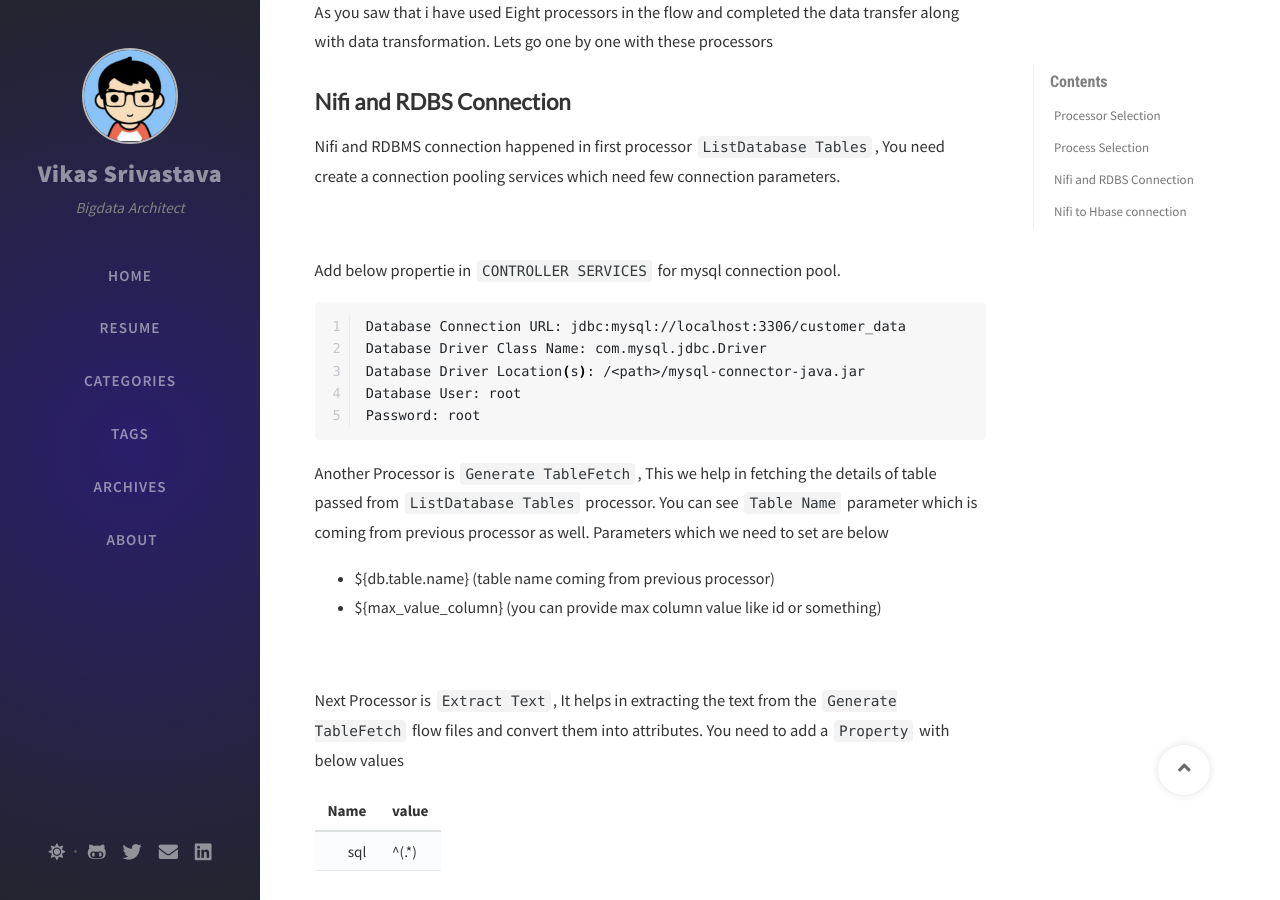
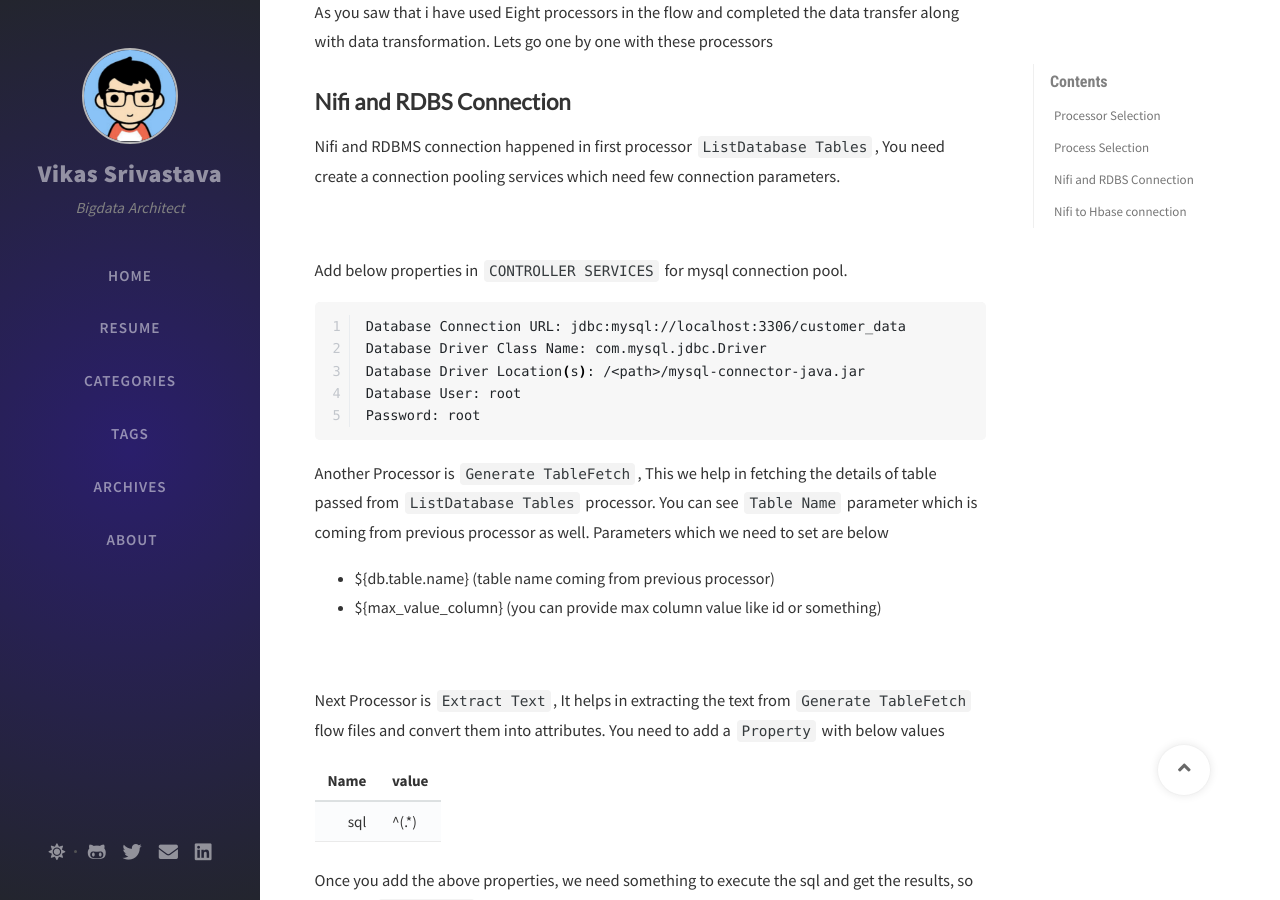
Before and after one commit to vikassri/vikassri.github.io, a Jekyll site: the page built from _posts/2020-07-24-nifi-rdbms-to-hbase.md, in a window 1280 px wide and 900 px high, scrolled down 1137 px. Built offline with Jekyll 4.4.1, drawn with Linux system fonts in a browser that asks for light colours; nearby versions of some CDN libraries; comment, search, counter and statistics services are not loaded.

Commit message:
files updated

````diff
--- a/_posts/2020-07-24-nifi-rdbms-to-hbase.md
+++ b/_posts/2020-07-24-nifi-rdbms-to-hbase.md
@@ -8,7 +8,7 @@
 summary: Nifi flow for ETL from RDBMS to Hbase
 ---
 
-This is going to be intresting as I will be doing the ETL between RDBMS(mysql/Postgres) to Hbase. Nowadays there are many Options to do the Data Movement from source to destination but my favourate is [Nifi](https://nifi.apache.org/){:target="_blank"} . I will not be tell how to set up cluster or RDBMS in this blog. Will write seperate one to set up the cluster/nifi and RDMS.
+This is going to be intresting as I will be doing the ETL between RDBMS(mysql/Postgres) to Hbase. Nowadays there are many Options to do the Data Movement from source to destination but my favourate is [Nifi](https://nifi.apache.org/){:target="_blank"}. I will not be tell how to set up cluster or RDBMS in this blog. Will write seperate one to set up the cluster/nifi and RDMS.
 
 **Requirement**
 1. Hadoop Cluster (HDP/CDH/CDP)
@@ -43,7 +43,7 @@
 
 ![list db](../../resource/nifi/lstdb.jpg)
 
-Add below propertie in `CONTROLLER SERVICES` for mysql connection pool.
+Add below properties in `CONTROLLER SERVICES` for mysql connection pool.
 
 ```bash
 Database Connection URL: jdbc:mysql://localhost:3306/customer_data
@@ -54,12 +54,12 @@
 ```
 
 Another Processor is `Generate TableFetch`, This we help in fetching the details of table passed from `ListDatabase Tables` processor. You can see `Table Name` parameter which is coming from previous processor as well. Parameters which we need to set are below
-- ${db.table.name}    (table name coming from previous processor)
+- ${db.table.name} (table name coming from previous processor)
 - ${max_value_column} (you can provide max column value like id or something)
 
 ![fetchtable](../../resource/nifi/fetch_table.jpg)
 
-Next Processor is `Extract Text`, It helps in extracting the text from the `Generate TableFetch` flow files and convert them into attributes. You need to add a `Property` with below values
+Next Processor is `Extract Text`, It helps in extracting the text from `Generate TableFetch` flow files and convert them into attributes. You need to add a `Property` with below values
 
 | Name | value |
 | ---: | :---- |
@@ -110,7 +110,7 @@
 | -------------------------: | :------------------------------------------------------------ |
 | Hadoop Configuration Files | /etc/hbase/conf/hbase-site.xml,/etc/hadoop/conf/core-site.xml |
 
-In the process all you need to do is adding the `Table Name`  , `Row Identifier` and `column family`. If you see above processor where i have created the hbase table we have column family as `cf` and Row Identifier should be unique for every row. So either you can give the `primary key` of the table or random id which is `UUID` to it.
+In the process all you need to do is adding the `Table Name`, `Row Identifier` and `column family`. If you see above processor where i have created the hbase table we have column family as `cf` and Row Identifier should be unique for every row. So either you can give the `primary key` of the table or random id which is `UUID` to it.
 
 |       property | value            |
 | -------------: | :--------------- |
````
